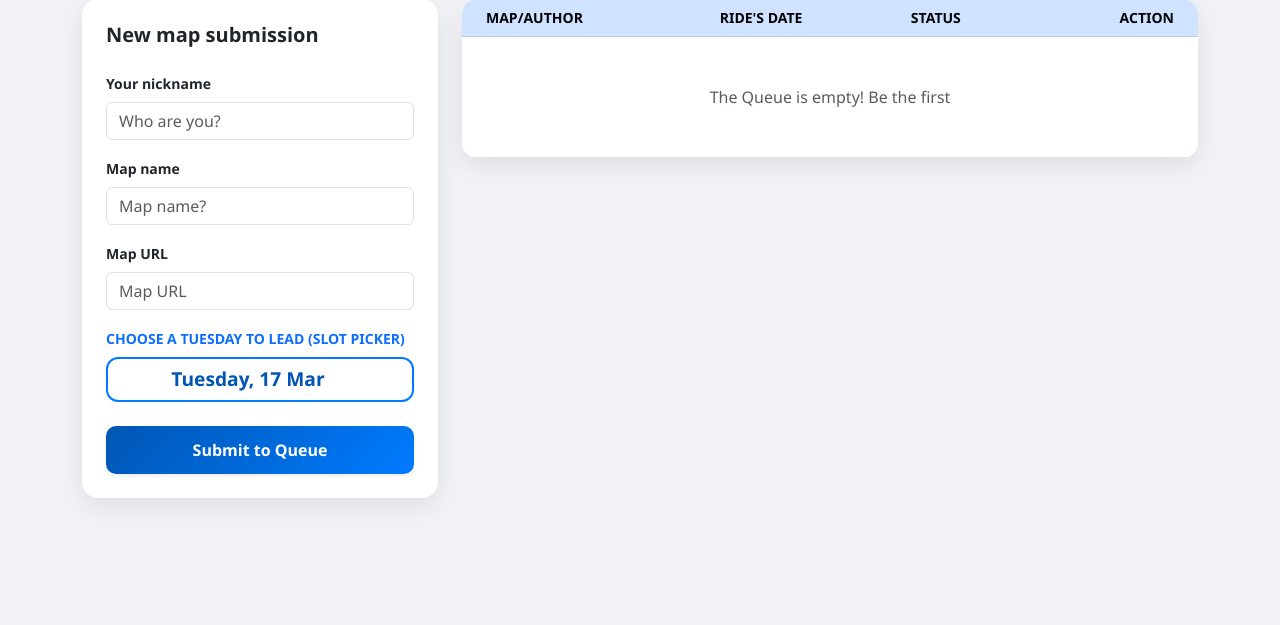
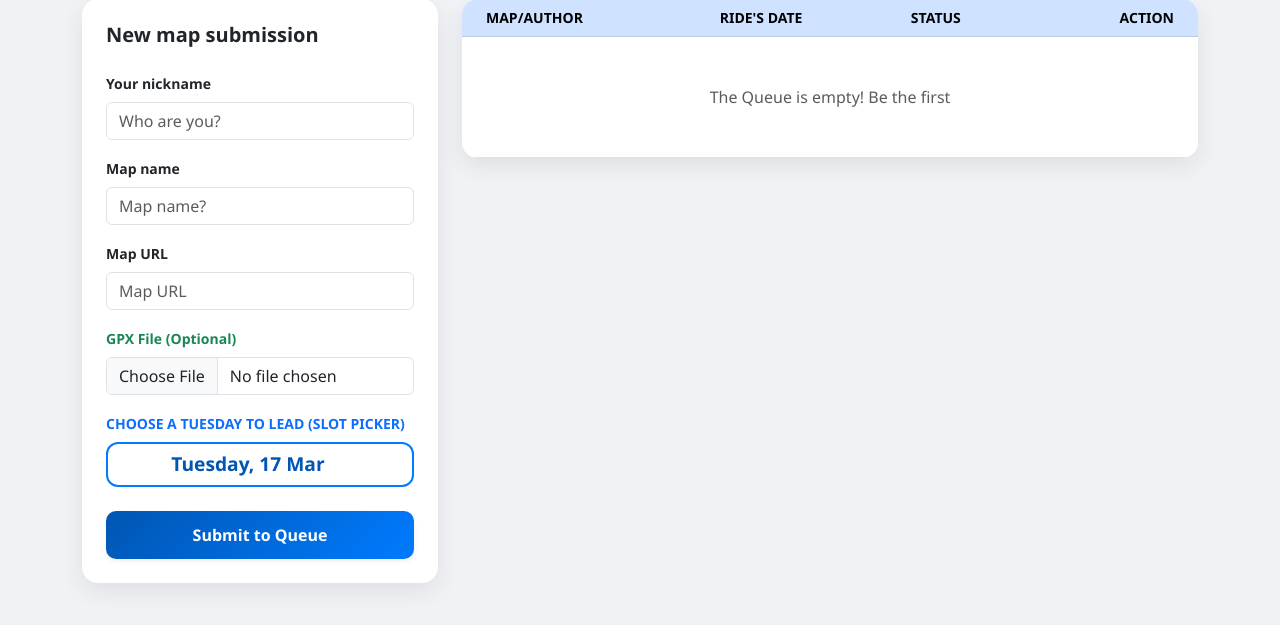
Before and after one commit to lfcaldeira/django-repo, a Django app: page / in a window 1280 px wide. Shown: the part 126-751 px from the top of the page. Run offline with Django 5.2, Linux system fonts and the light colour scheme; data that the repository does not hold is empty.

Commit message:
added possibility of gpx_file upload

```diff
--- a/apps/MapsBORA/models.py
+++ b/apps/MapsBORA/models.py
@@ -16,9 +16,14 @@ class Submission(models.Model):
     request_date = models.DateField()
     status = models.CharField(max_length=20, choices=STATUS_CHOICES,default='pending')
     token = models.CharField(max_length=10,null=True, blank=True)
+    gpx_file = models.FileField(upload_to='gpx_files/', null=True, blank=True, help_text='Optional: Send the course\'s .gpx')
 
     def __str__(self):
         return f"{self.mapper_name} - {self.map_name}"
+
+    @property
+    def is_repeated(self):
+        return Submission.objects.filter(map_url=self.map_url, status='completed').exclude(id=self.id).exists()
 
     class Meta:
         verbose_name_plural = "submissions"
--- a/apps/MapsBORA/templates/MapsBORA/index.html
+++ b/apps/MapsBORA/templates/MapsBORA/index.html
@@ -43,7 +43,7 @@
         <div class="col-lg-4">
             <div class="card p-4">
                 <h3 class="h5 mb-4 fw-bold">New map submission</h3>
-                <form method="POST">
+                <form method="POST" enctype="multipart/form-data">
                     {% csrf_token %}
                     <div class="mb-3">
                         <label class="form-label small fw-bold">Your nickname</label>
@@ -59,7 +59,10 @@
                         <label class="form-label small fw-bold">Map URL</label>
                         <input type="text" name="map_url" class="form-control" placeholder="Map URL">
                     </div>
-
+                    <div class="mb-3">
+                        <label class="form-label small fw-bold text-success">GPX File (Optional)</label>
+                        <input type="file" name="gpx_file" class="form-control" accept=".gpx">
+                    </div>
                     <div class="mb-4">
                         <label class="form-label small fw-bold text-primary text-uppercase">Choose a Tuesday to lead (Slot Picker)</label>
                         <select name="request_date" class="form-select slot-picker" required>
@@ -110,6 +113,9 @@
                                         {% if user.is_staff %}
                                             <a href="{% url 'approve_submission' sub.id %}" class="btn btn-sm btn-success">Approve</a>
                                             <a href="{% url 'delete_submission' sub.id %}" class="btn btn-sm btn-danger" onclick="return confirm('Delete?')">X</a>
+                                            {% if sub.is_repeated %}
+                                                <span style="color: orange;">⚠️ Warning: This URL was already completed before!</span>
+                                            {% endif %}
                                         {% endif %}
                                     </div>
                                 </td>
--- a/apps/MapsBORA/views.py
+++ b/apps/MapsBORA/views.py
@@ -6,6 +6,7 @@ from django.contrib import messages
 from django.contrib.admin.views.decorators import staff_member_required
 from datetime import datetime, timedelta
 from django.utils import timezone
+from django.core.files.base import ContentFile
 
 
 def get_token(length=10):
@@ -31,23 +32,29 @@ def index(request):
         map_name = request.POST.get('map_name')
         mapper_name = request.POST.get('mapper_name')
         map_url = request.POST.get('map_url')
+        gpx_f = request.FILES.get('gpx_file')
         request_date = request.POST.get('request_date')
         status = 'pending'
 
+        existing_maps = Submission.objects.filter(map_url__icontains=map_url)
+
+        if existing_maps.filter(status__in=['pending', 'approved']).exists():
+            messages.error(request, "This map is already in the queue to be ridden")
+            return redirect("index")
         if Submission.objects.filter(request_date=request_date).exists():
             messages.error(request, "This Tuesday is already occupied")
             return redirect("index")
         if Submission.objects.filter(map_name__icontains=map_name).exists():
-            messages.error(request, "This map is in the list to be ridden")
+            messages.error(request, "Map name already exists")
             return redirect("index")
-        if Submission.objects.filter(map_url__icontains=map_url).exists():
-            messages.error(request, "This map is in the list to be ridden")
-            return redirect("index")
+        if gpx_f:
+            gpx_to_save = gpx_f
 
         new_submission = Submission.objects.create(
             map_name = map_name,
             mapper_name = mapper_name,
             map_url = map_url,
+            gpx_file = gpx_to_save,
             request_date=request_date,
             status=status,
             token=get_token(10)
@@ -84,11 +91,21 @@ def edit_submission(request, id, token):
     if request.method == 'POST':
         word = request.POST.get('token')
 
+        new_map_url = request.POST.get('map_url')
+        new_date = request.POST.get('request_date')
+        if Submission.objects.filter(request_date=new_date).exclude(id=id).exists():
+            messages.error(request, "That Tuesday is already taken by another map.")
+            return render(request, 'MapsBORA/edit.html', {'submission': submission, 'next_tuesdays': next_tuesdays})
+        if Submission.objects.filter(map_url=new_url, status__in=['pending', 'approved']).exclude(id=id).exists():
+            messages.error(request, "This map URL is already in the queue!")
+            return render(request, 'MapsBORA/edit.html', {'submission': submission, 'next_tuesdays': next_tuesdays})
         if word == submission.token:
             submission.map_name = request.POST.get('map_name')
             submission.description = request.POST.get('description')
-            submission.request_date = request.POST.get('request_date')
-            submission.map_url = request.POST.get('map_url')
+            submission.request_date = new_date
+            submission.map_url = new_map_url
+            if request.FILES.get('gpx_file'):
+                submission.gpx_file = request.FILES.get('gpx_file')
             submission.save()
             messages.success(request, "Map updated successfully!")
             return redirect('index')
@@ -115,8 +132,6 @@ def delete_with_token(request, id):
             return redirect('index')
     return redirect('index')
 
-
-
 @staff_member_required
 def approve_submission(request, id):
     submission = get_object_or_404(Submission, id=id)
--- a/config/settings.py
+++ b/config/settings.py
@@ -125,7 +125,6 @@ USE_I18N = True
 
 USE_TZ = True
 
-
 # Static files (CSS, JavaScript, Images)
 # https://docs.djangoproject.com/en/6.0/howto/static-files/
 
@@ -139,3 +138,6 @@ STORAGES = {
         "BACKEND": "whitenoise.storage.CompressedManifestStaticFilesStorage",
     },
 }
+
+MEDIA_ROOT = os.path.join(BASE_DIR, 'media')
+MEDIA_URL = '/media/'
```
